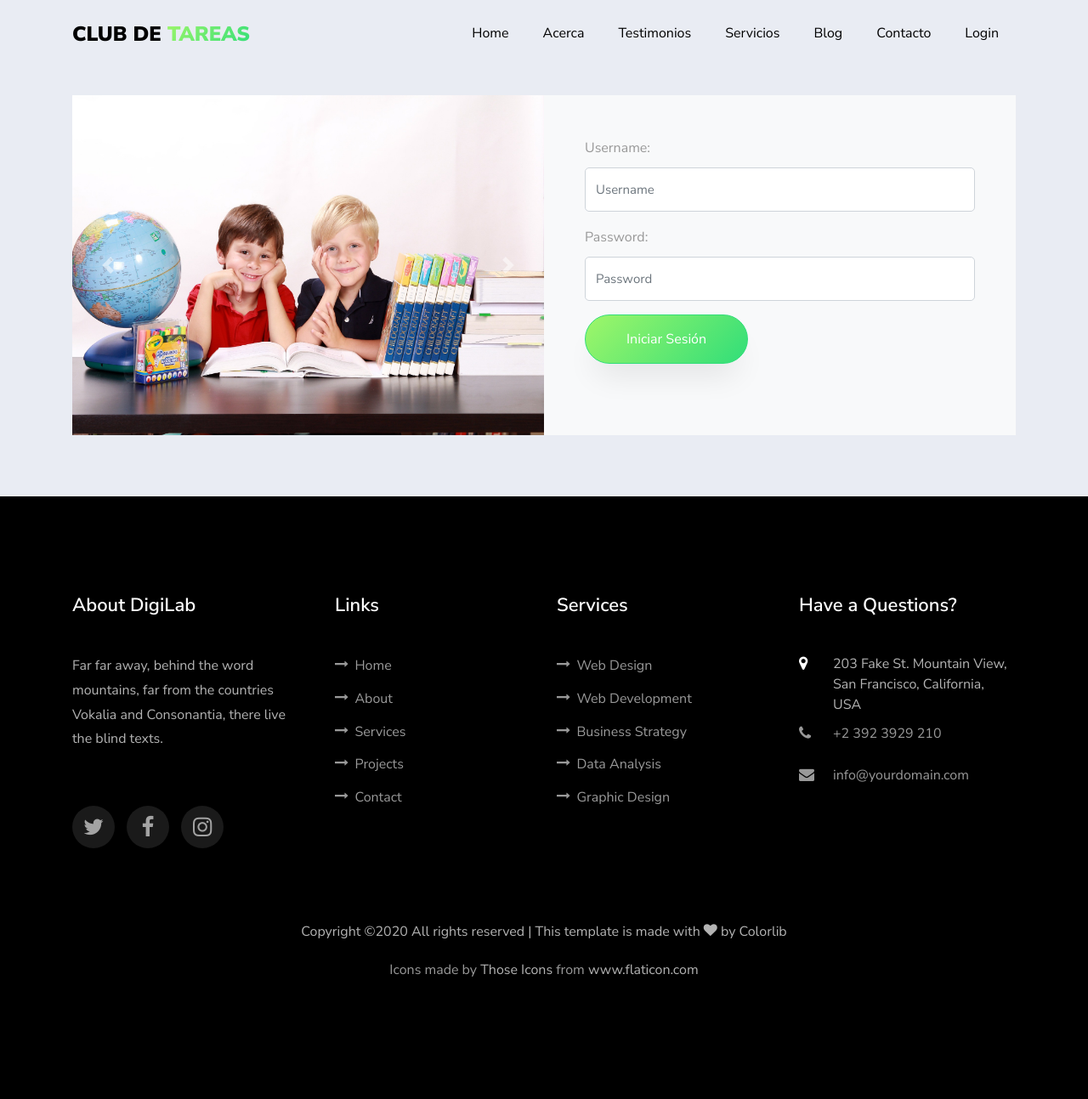
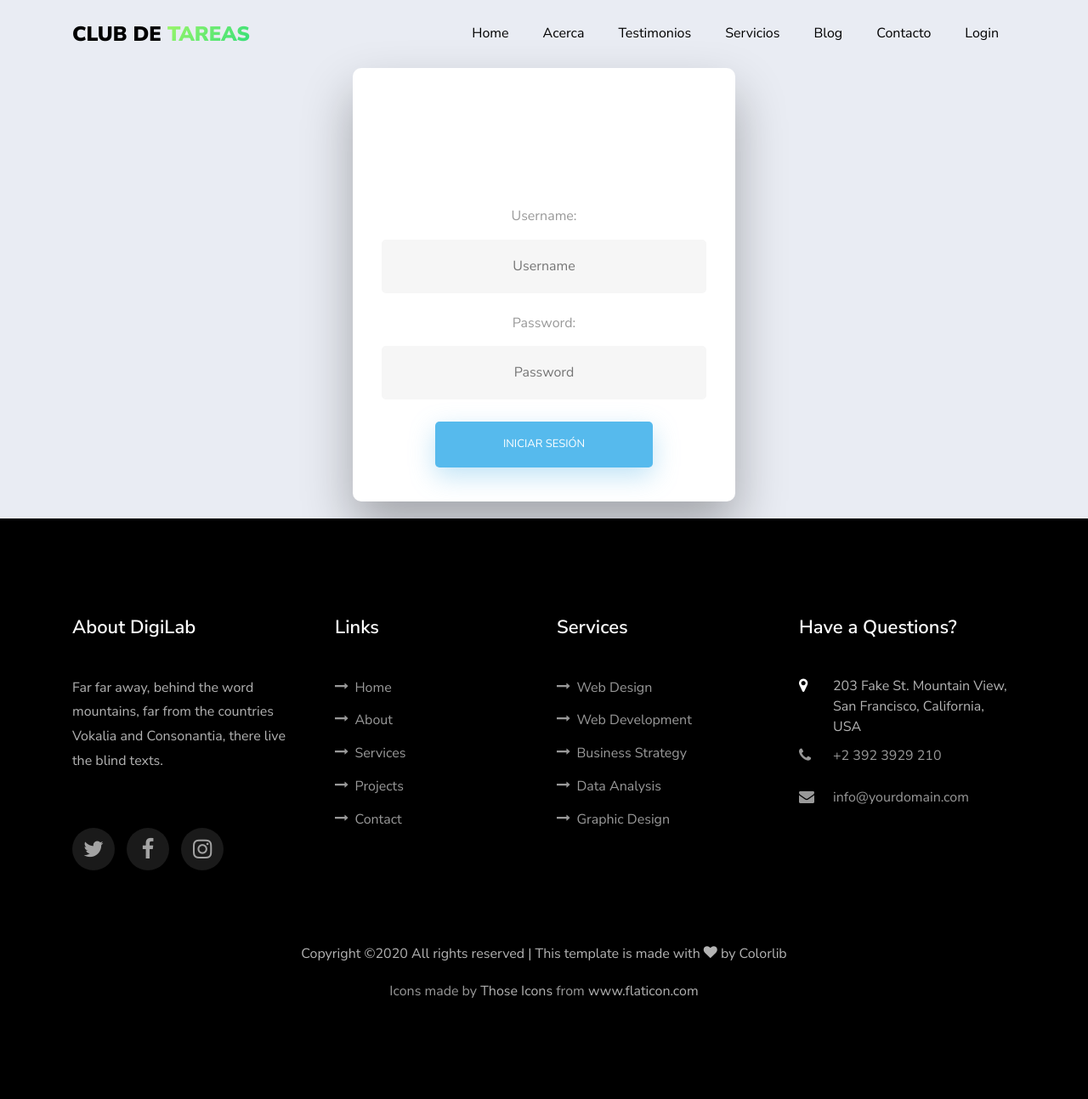
Before and after one commit to Rob866/app_club, a Django app: page /login/ in a window 1280 px wide. Shown: the whole page at 85% size. Before the commit the page ends 1149 px from the top, so only its background shows below. Run offline with Django 3.2, Linux system fonts and the light colour scheme; some libraries are stand-ins or nearby versions; some web fonts are replaced.

Commit message:
change login page

```diff
--- a/club/app/forms.py
+++ b/club/app/forms.py
@@ -14,8 +14,8 @@ class SearchForm(forms.Form):
 
 class UserAuthentication(forms.ModelForm):
 
-    username= forms.CharField(label="Username",widget=forms.TextInput(attrs={ 'class':'form-control','placeholder':'Username'}))
-    password = forms.CharField(label="Password",widget=forms.PasswordInput(attrs={'class':'form-control','placeholder':'Password'}))
+    username= forms.CharField(label="Username",widget=forms.TextInput(attrs={ 'class':'fadeIn second username_login','placeholder':'Username'}))
+    password = forms.CharField(label="Password",widget=forms.PasswordInput(attrs={'class':'fadeIn third password_login','placeholder':'Password'}))
 
     class Meta:
         model  = get_user_model()
--- a/club/app/static/app/css/fix.css
+++ b/club/app/static/app/css/fix.css
@@ -1,6 +1,122 @@
 body{
     background:#e9ecf3;
 }
+/* ANIMATIONS */
+
+/* Simple CSS3 Fade-in-down Animation */
+.fadeInDown {
+  -webkit-animation-name: fadeInDown;
+  animation-name: fadeInDown;
+  -webkit-animation-duration: 1s;
+  animation-duration: 1s;
+  -webkit-animation-fill-mode: both;
+  animation-fill-mode: both;
+}
+
+@-webkit-keyframes fadeInDown {
+  0% {
+    opacity: 0;
+    -webkit-transform: translate3d(0, -100%, 0);
+    transform: translate3d(0, -100%, 0);
+  }
+  100% {
+    opacity: 1;
+    -webkit-transform: none;
+    transform: none;
+  }
+}
+
+@keyframes fadeInDown {
+  0% {
+    opacity: 0;
+    -webkit-transform: translate3d(0, -100%, 0);
+    transform: translate3d(0, -100%, 0);
+  }
+  100% {
+    opacity: 1;
+    -webkit-transform: none;
+    transform: none;
+  }
+}
+
+/* Simple CSS3 Fade-in Animation */
+@-webkit-keyframes fadeIn { from { opacity:0; } to { opacity:1; } }
+@-moz-keyframes fadeIn { from { opacity:0; } to { opacity:1; } }
+@keyframes fadeIn { from { opacity:0; } to { opacity:1; } }
+
+.fadeIn {
+  opacity:0;
+  -webkit-animation:fadeIn ease-in 1;
+  -moz-animation:fadeIn ease-in 1;
+  animation:fadeIn ease-in 1;
+
+  -webkit-animation-fill-mode:forwards;
+  -moz-animation-fill-mode:forwards;
+  animation-fill-mode:forwards;
+
+  -webkit-animation-duration:1s;
+  -moz-animation-duration:1s;
+  animation-duration:1s;
+}
+
+.fadeIn.first {
+  -webkit-animation-delay: 0.4s;
+  -moz-animation-delay: 0.4s;
+  animation-delay: 0.4s;
+}
+
+.fadeIn.second {
+  -webkit-animation-delay: 0.6s;
+  -moz-animation-delay: 0.6s;
+  animation-delay: 0.6s;
+}
+
+.fadeIn.third {
+  -webkit-animation-delay: 0.8s;
+  -moz-animation-delay: 0.8s;
+  animation-delay: 0.8s;
+}
+
+.fadeIn.fourth {
+  -webkit-animation-delay: 1s;
+  -moz-animation-delay: 1s;
+  animation-delay: 1s;
+}
+
+/* Simple CSS3 Fade-in Animation */
+.underlineHover:after {
+  display: block;
+  left: 0;
+  bottom: -10px;
+  width: 0;
+  height: 2px;
+  background-color: #56baed;
+  content: "";
+  transition: width 0.2s;
+}
+
+.underlineHover:hover {
+  color: #0d0d0d;
+}
+
+.underlineHover:hover:after{
+  width: 100%;
+}
+
+
+
+/* OTHERS */
+
+*:focus {
+    outline: none;
+}
+
+#icon {
+  width:60%;
+}
+
+
+
 
 /*profile*/
 .profile-sidebar {
--- a/club/app/templates/app/base.html
+++ b/club/app/templates/app/base.html
@@ -24,6 +24,7 @@
     <link rel="stylesheet" href="{% static 'app/css/icomoon.css' %}">
     <link rel="stylesheet" href="{% static 'app/css/style.css' %}">
     <link rel="stylesheet" href="{% static 'app/css/fix.css' %}">
+    {% block css_tag %}{%endblock%}
   </head>
   <body  data-target=".site-navbar-target" data-offset="300">
   <nav class="navbar navbar-expand-lg navbar-dark ftco_navbar bg-dark ftco-navbar-light site-navbar-target" id="ftco-navbar">
@@ -45,7 +46,7 @@
           <ul class="nav navbar-nav navbar-right">
             <li class="nav-item"><a href="{% url 'blog:contact' %}" class="nav-link"><span>Contacto</span></a></li>
             {% if request.user.is_authenticated %}
-            <div class="dropdown show" style="padding-top:5px;padding-right:5px">
+            <div class="dropdown" style="padding-top:5px;padding-right:5px">
                     <a style="border-radius: 10px 10px 10px 10px !important;
                              -moz-border-radius: 10px 10px 10px 10px;
                              -webkit-border-radius: 10px 10px 10px 10px;"
--- a/club/app/templates/app/login.html
+++ b/club/app/templates/app/login.html
@@ -3,36 +3,155 @@
 {% load static %}
 {% load crispy_forms_tags%}
 {% block content %}
+{% block css_tag %}
+ <style>
+
+ /* STRUCTURE */
+
+ .wrapper {
+   display: flex;
+   align-items: center;
+   flex-direction: column;
+   justify-content: center;
+   width: 100%;
+   min-height: 100%;
+   padding: 20px;
+ }
+
+ #formContent {
+   -webkit-border-radius: 10px 10px 10px 10px;
+   border-radius: 10px 10px 10px 10px;
+   background: #fff;
+   padding: 30px;
+   width: 90%;
+   max-width: 450px;
+   position: relative;
+   padding: 0px;
+   -webkit-box-shadow: 0 30px 60px 0 rgba(0,0,0,0.3);
+   box-shadow: 0 30px 60px 0 rgba(0,0,0,0.3);
+   text-align: center;
+ }
+
+ #formFooter {
+   background-color: #f6f6f6;
+   border-top: 1px solid #dce8f1;
+   padding: 25px;
+   text-align: center;
+   -webkit-border-radius: 0 0 10px 10px;
+   border-radius: 0 0 10px 10px;
+ }
+
+ /* FORM TYPOGRAPHY*/
+
+ input[type=button], input[type=submit], input[type=reset]  {
+   background-color: #56baed;
+   border: none;
+   color: white;
+   padding: 15px 80px;
+   text-align: center;
+   text-decoration: none;
+   display: inline-block;
+   text-transform: uppercase;
+   font-size: 13px;
+   -webkit-box-shadow: 0 10px 30px 0 rgba(95,186,233,0.4);
+   box-shadow: 0 10px 30px 0 rgba(95,186,233,0.4);
+   -webkit-border-radius: 5px 5px 5px 5px;
+   border-radius: 5px 5px 5px 5px;
+   margin: 5px 20px 40px 20px;
+   -webkit-transition: all 0.3s ease-in-out;
+   -moz-transition: all 0.3s ease-in-out;
+   -ms-transition: all 0.3s ease-in-out;
+   -o-transition: all 0.3s ease-in-out;
+   transition: all 0.3s ease-in-out;
+ }
+
+ input[type=button]:hover, input[type=submit]:hover, input[type=reset]:hover  {
+   background-color: #39ace7;
+ }
+
+ input[type=button]:active, input[type=submit]:active, input[type=reset]:active  {
+   -moz-transform: scale(0.95);
+   -webkit-transform: scale(0.95);
+   -o-transform: scale(0.95);
+   -ms-transform: scale(0.95);
+   transform: scale(0.95);
+ }
+
+ input[type=text] {
+   background-color: #f6f6f6;
+   border: none;
+   color: #0d0d0d;
+   padding: 15px 32px;
+   text-align: center;
+   text-decoration: none;
+   display: inline-block;
+   font-size: 16px;
+     margin: 5px;
+   width: 85%;
+   border: 2px solid #f6f6f6;
+   -webkit-transition: all 0.5s ease-in-out;
+   -moz-transition: all 0.5s ease-in-out;
+   -ms-transition: all 0.5s ease-in-out;
+   -o-transition: all 0.5s ease-in-out;
+   transition: all 0.5s ease-in-out;
+   -webkit-border-radius: 5px 5px 5px 5px;
+   border-radius: 5px 5px 5px 5px;
+ }
+
+ input[type=text]:focus {
+   background-color: #fff;
+   border-bottom: 2px solid #5fbae9;
+ }
+
+ input[type=text]:placeholder {
+   color: #cccccc;
+ }
+
+ input[type=password] {
+   background-color: #f6f6f6;
+   border: none;
+   color: #0d0d0d;
+   padding: 15px 32px;
+   text-align: center;
+   text-decoration: none;
+   display: inline-block;
+   font-size: 16px;
+     margin: 5px;
+   width: 85%;
+   border: 2px solid #f6f6f6;
+   -webkit-transition: all 0.5s ease-in-out;
+   -moz-transition: all 0.5s ease-in-out;
+   -ms-transition: all 0.5s ease-in-out;
+   -o-transition: all 0.5s ease-in-out;
+   transition: all 0.5s ease-in-out;
+   -webkit-border-radius: 5px 5px 5px 5px;
+   border-radius: 5px 5px 5px 5px;
+ }
+
+ input[type=password]:focus {
+   background-color: #fff;
+   border-bottom: 2px solid #5fbae9;
+ }
+
+ input[type=password]:placeholder {
+   color: #cccccc;
+ }
 
 
-    <section class="ftco-section contact-section ftco-no-pb">
-      <div class="container pb-5">
-        <div class="row no-gutters block-9 ftco-animate pb-4">
-          <div class="col-12 col-md-6 d-flex">
-            <div  style="width:100%; height:400px">
-              <div id="carouselExampleFade"  class="carousel slide carousel-fade h-100" data-ride="carousel">
-                      <div class="carousel-inner h-100">
-                        <div class="carousel-item active h-100">
-                          <img class="d-block w-100 h-100" src="{% static 'app/images/bg_2.jpg' %}" alt="First slide">
-                        </div>
-                        <div class="carousel-item h-100">
-                          <img class="d-block w-100" style="height: 100%" src="{% static 'app/images/bg_1.jpg' %}" alt="Second slide">
+ </style>
+{% endblock %}
+
+<div class="wrapper fadeInDown" style="padding-top: 80px">
+        <div id="formContent">
+        <!-- Tabs Titles -->
+
+        <!-- Icon -->
+        <div class="fadeIn first">
+            <span class="icon mb-3 d-block flaticon-ideas" style="font-size:80px"></span>
         </div>
 
-                      <a class="carousel-control-prev" href="#carouselExampleFade" role="button" data-slide="prev">
-                        <span class="carousel-control-prev-icon" aria-hidden="true"></span>
-                        <span class="sr-only">Previous</span>
-                      </a>
-                      <a class="carousel-control-next" href="#carouselExampleFade" role="button" data-slide="next">
-                        <span class="carousel-control-next-icon" aria-hidden="true"></span>
-                        <span class="sr-only">Next</span>
-                      </a>
-                    </div>
-             </div>
-            </div>
-          </div>
-            <div class=" col-12 col-md-6 d-flex">
-              <form method="POST" class="bg-light p-5 contact-form">
+        <!-- Login Form -->
+        <form method="POST">
           {% csrf_token %}
           {% for field in login_form %}
             <p>
@@ -44,30 +163,24 @@
               {% endif%}
             </p>
           {% endfor %}
+            <input type="submit" value="Iniciar Sesión" class="fadeIn fourth">
             {% for field in login_form %}
                 {% for error in field.errors %}
-                        <div class="alert alert-danger">
+                    <div class="alert alert-danger" style="padding: 0 1.5em 0 1.5em">
                       <strong>{{ error|escape }}</strong>
                     </div>
                 {% endfor %}
             {% endfor %}
 
             {% for error in login_form.non_field_errors%}
-                <div class="alert alert-danger">
+            <div class="alert alert-danger" style="margin: 0 2em 0 2em">
               <strong>{{ error|escape }}</strong>
             </div>
             {% endfor%}
-                <div class="form-group">
-                  <input type="submit" value="Iniciar Sesión" class="btn btn-primary py-3 px-5">
-
+        </form>
         </div>
-              </form>
-
 </div>
 
-      </div>
-      </div>
-    </section>
 
 
 
```
Also changed, not shown: club/app/templates/app/login2.html (added, +74 -0 lines), club/db.sqlite3. Lines whose indentation alone changed are shown as unchanged.
